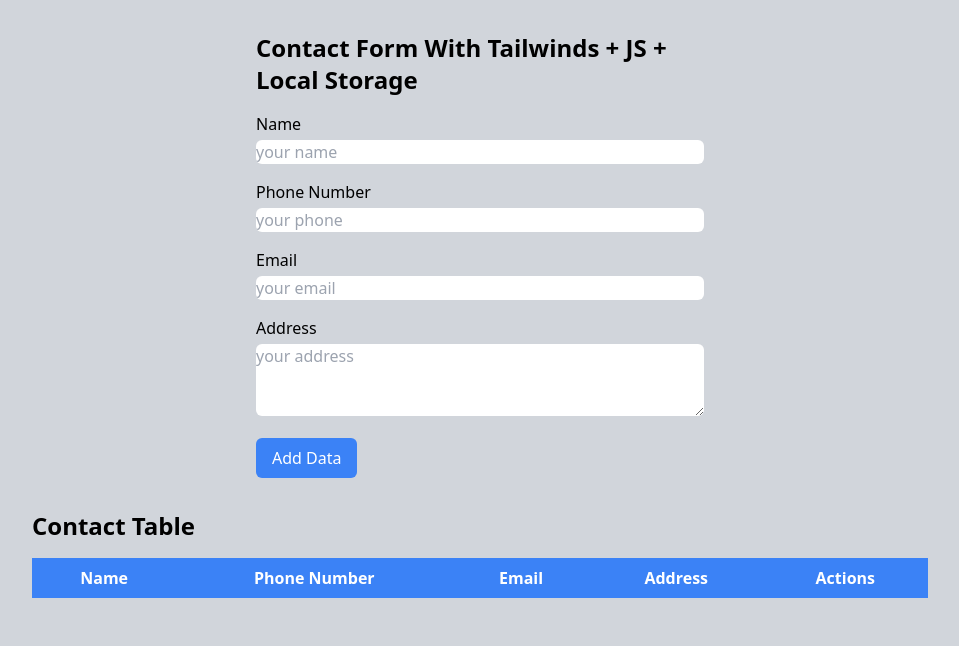
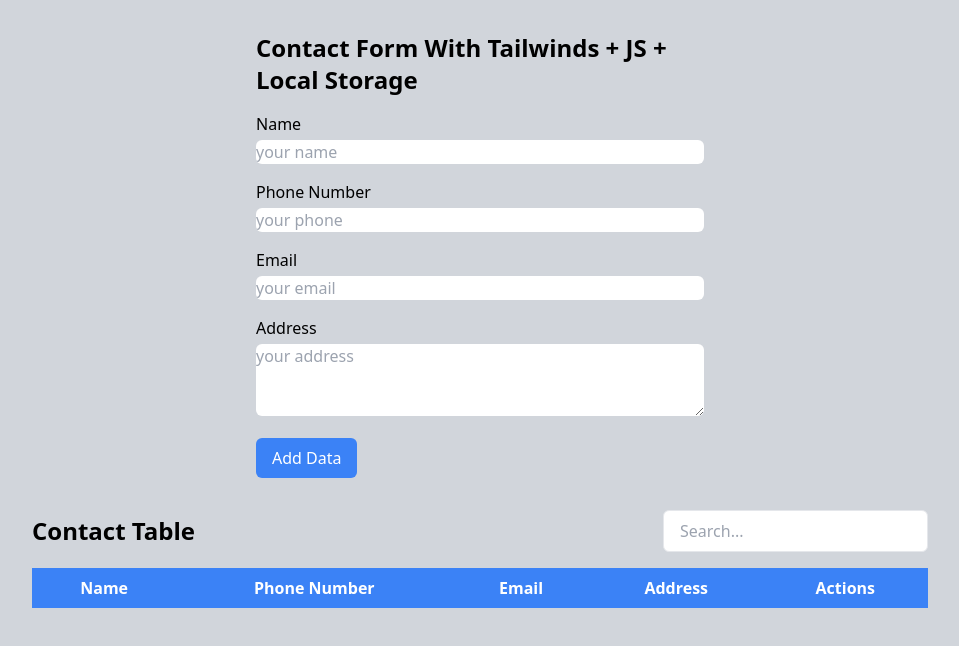
Before and after one commit to rosid-mustofa/contact-app, a plain HTML site: page index.html in a window 1280 px wide. Shown: the whole page, without its empty margins (160-1119 px from the left). Drawn offline with Linux system fonts and the light colour scheme.

Commit message:
ui for search and update script

```diff
--- a/index.html
+++ b/index.html
@@ -48,7 +48,14 @@
                 </form>
             </div>
             <div class="max-w-4xl mx-auto mt-8">
-                <h1 class="text-2xl font-bold mb-4">Contact Table</h1>
+                <div
+                    style="display: flex; justify-content: space-between; align-items: center;">
+
+                    <h1 class="text-2xl font-bold mb-4">Contact Table</h1>
+                    <input type="text" id="searchInput" placeholder="Search..."
+                        class="mb-4 ml-10 px-4 py-2 border rounded-md">
+                </div>
+
                 <div class="overflow-x-auto">
                     <table class="table-auto w-full" id="tableContext">
                         <thead>
--- a/src/js/script.js
+++ b/src/js/script.js
@@ -40,7 +40,7 @@
             <td>${element.phone}</td>
             <td>${element.email}</td>
             <td>${element.address}</td>
-            <td><button onclick="deleteContext(${index})" class ="bg-red-500 hover:bg-red-600 text-white px-4 py-2 rounded-md focus:outline-none">Delete</button><button onclick="updateContext(${index})" class = "bg-blue-500 hover:bg-blue-600 text-white px-4 py-2 rounded-md focus:outline-none pl-3"> Edit</button></td>
+            <td style="display: flex; justify-content: space-between; align-items: center;"><button onclick="deleteContext(${index})" class ="bg-red-500 hover:bg-red-600 text-white px-4 py-2 rounded-md focus:outline-none">Delete</button><button onclick="updateContext(${index})" class = "bg-blue-500 hover:bg-blue-600 text-white px-4 py-2 rounded-md focus:outline-none pl-3"> Edit</button></td>
 		    </tr>`;
 	});
 
```
